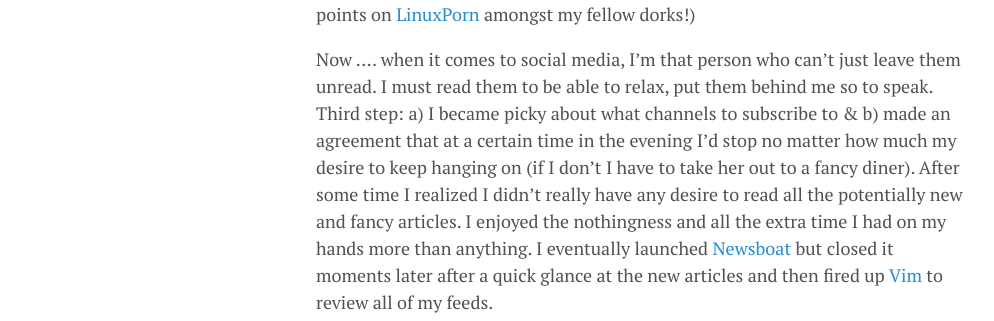
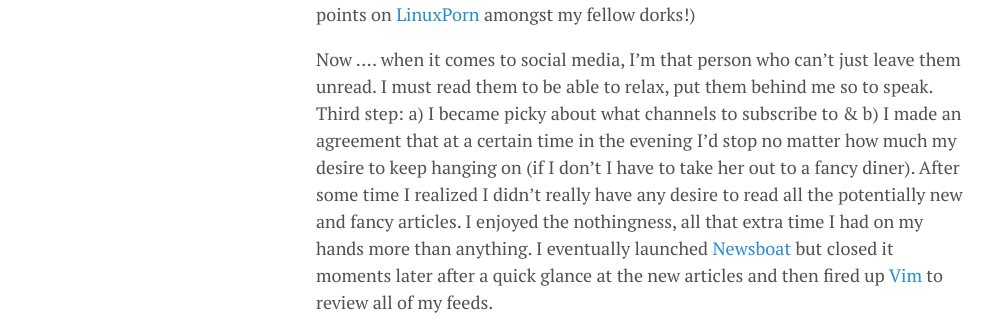
Before and after one commit to lgeurts/lgeurts.github.io, a Jekyll site: the page built from _posts/2021-11-09-why-i-decided-to-limit-my-social-presence.md, in a window 1280 px wide and 900 px high, scrolled down 1120 px. Shown: the part 213-534 px from the top of the window, without its empty margins (0-994 px from the left). Built offline with Jekyll 4.4.1, drawn with Linux system fonts in a browser that asks for light colours; nearby versions of some CDN libraries; comment, search, counter and statistics services are not loaded.

Commit message:
Update 2021-11-09-why-i-decided-to-limit-my-social-presence.md

```diff
--- a/_posts/2021-11-09-why-i-decided-to-limit-my-social-presence.md
+++ b/_posts/2021-11-09-why-i-decided-to-limit-my-social-presence.md
@@ -26,7 +26,7 @@
 
 As an example, one of those things was leaving an application open and letting it run in the background, even when I was not there. I know this sounds rather silly, but closing an application when I don’t use it does help focus on what I’m doing. For that reason, I replaced the OS on two of my Lenovo workstations with vanilla [Debian](https://www.debian.org/) & [I3 WM](https://i3wm.org/). (See honey? Told you this post is not exclusively about scoring points on [LinuxPorn](https://www.reddit.com/r/LinuxPorn/) amongst my fellow dorks!)
 
-Now .... when it comes to social media, I’m that person who can’t just leave them unread. I must read them to be able to relax, put them behind me so to speak. Third step: a) I became picky about what channels to subscribe to & b) made an agreement that at a certain time in the evening I'd stop no matter how much my desire to keep hanging on (if I don't I have to take her out to a fancy diner). After some time I realized I didn’t really have any desire to read all the potentially new and fancy articles. I enjoyed the nothingness and all the extra time I had on my hands more than anything. I eventually launched [Newsboat]([https://newsboat.org/) but closed it moments later after a quick glance at the new articles and then fired up [Vim](https://www.vim.org/download.php/) to review all of my feeds.
+Now .... when it comes to social media, I’m that person who can’t just leave them unread. I must read them to be able to relax, put them behind me so to speak. Third step: a) I became picky about what channels to subscribe to & b) I made an agreement that at a certain time in the evening I'd stop no matter how much my desire to keep hanging on (if I don't I have to take her out to a fancy diner). After some time I realized I didn’t really have any desire to read all the potentially new and fancy articles. I enjoyed the nothingness, all that extra time I had on my hands more than anything. I eventually launched [Newsboat]([https://newsboat.org/) but closed it moments later after a quick glance at the new articles and then fired up [Vim](https://www.vim.org/download.php/) to review all of my feeds.
 
 I removed about 80% of my feeds. Most of them were other weblogs and various tech and/or open source related projects and news sites. One of the first feeds was CNN that posts daily—multiple times per day—about everything from movie trailers, science and tech to politics. This source was pretty good at giving me various highlights about the world and what was going on, but in the end I decided that it took more than what it was worth to keep up with it.
 
```
